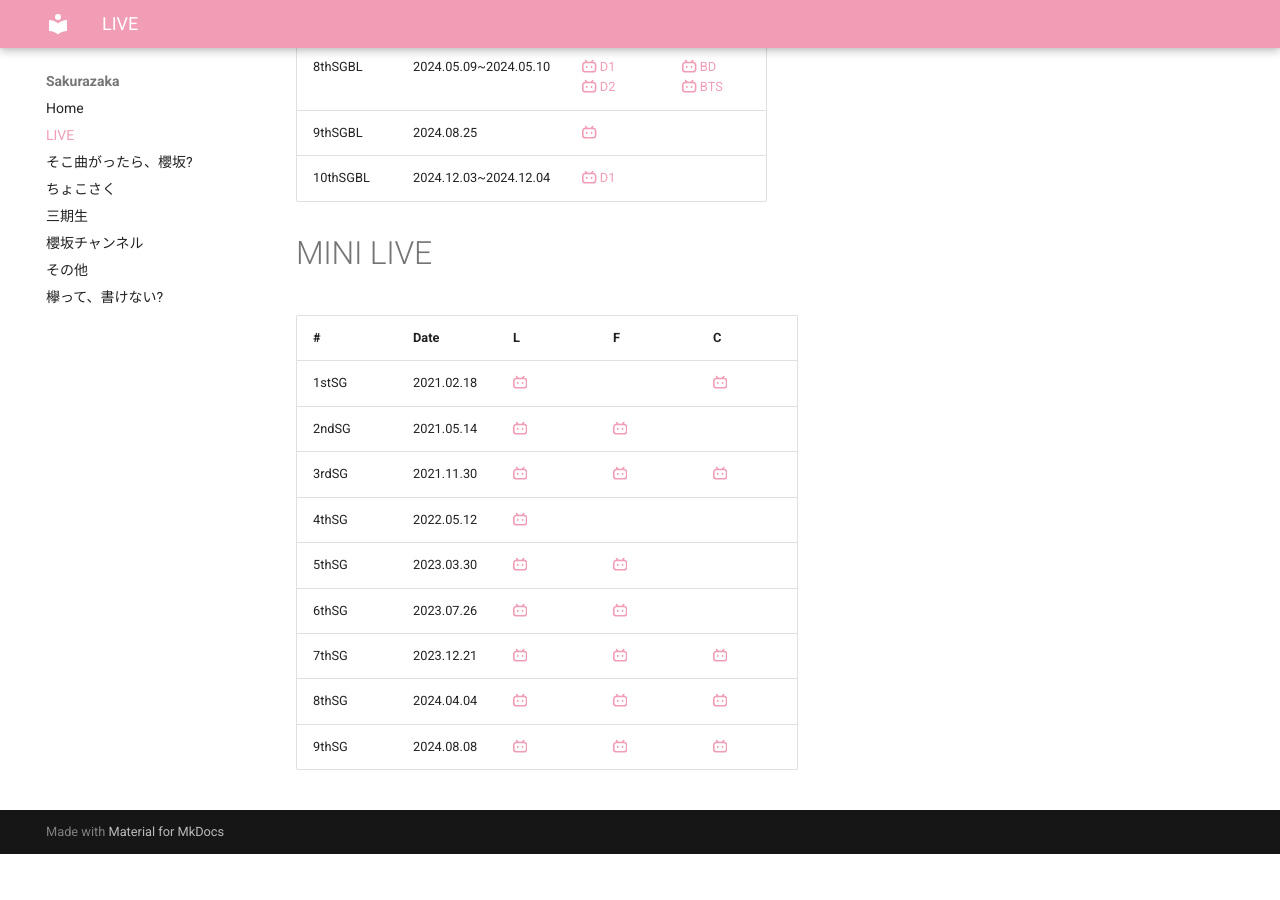
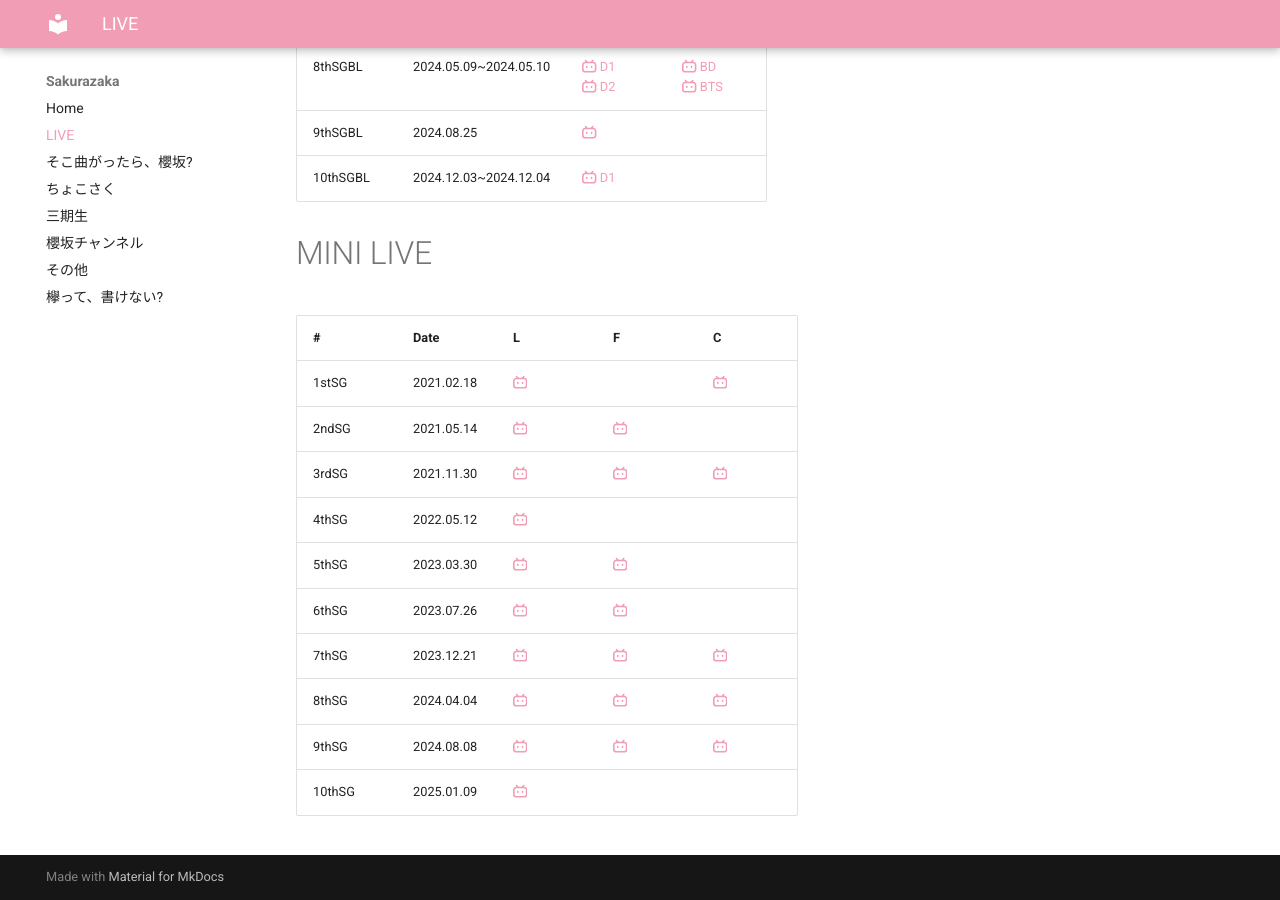
Before and after one commit to aki-192/sakura, an MkDocs documentation site: the page built from docs/live.md, in a window 1280 px wide and 900 px high, scrolled down 1512 px. Built offline with MkDocs 1.6.1 and Material for MkDocs 9.7.7, drawn with Linux system fonts in a browser that asks for light colours; before the commit the page ends 2366 px from its top, so only the background shows below that.

Commit message:
Update live.md

```diff
--- a/docs/live.md
+++ b/docs/live.md
@@ -47,3 +47,4 @@ title: LIVE
 | 7thSG | 2023.12.21 | [:simple-bilibili:](https://www.bilibili.com/video/BV1qG411r7JX/) | [:simple-bilibili:](https://www.bilibili.com/video/BV1Rw411G7g4/) | [:simple-bilibili:](https://www.bilibili.com/video/BV1TZ4y1n77H/) |
 | 8thSG | 2024.04.04 | [:simple-bilibili:](https://www.bilibili.com/video/BV1rJ4m157y4/) | [:simple-bilibili:](https://www.bilibili.com/video/BV1PH4y1M7L5/) | [:simple-bilibili:](https://www.bilibili.com/video/BV1FJ4m1N7i2/) |
 | 9thSG | 2024.08.08 | [:simple-bilibili:](https://www.bilibili.com/video/BV1cE421w7Bt/) | [:simple-bilibili:](https://www.bilibili.com/video/BV1Vf421B7wq/) | [:simple-bilibili:](https://www.bilibili.com/video/BV146HTeLEQn/) |
+| 10thSG | 2025.01.09 | [:simple-bilibili:](https://www.bilibili.com/video/BV1NMrvYSE4e/) | | |
```
